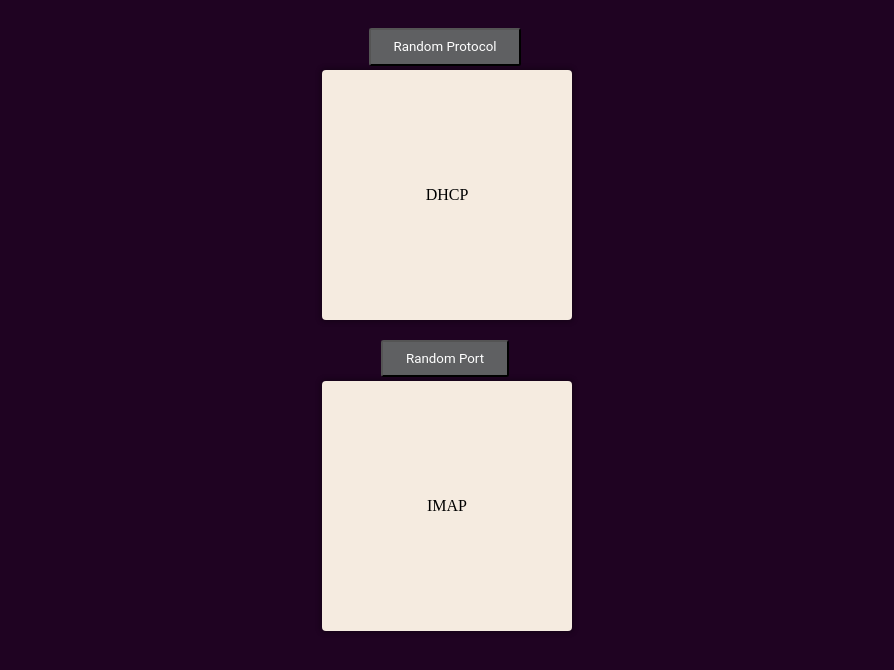
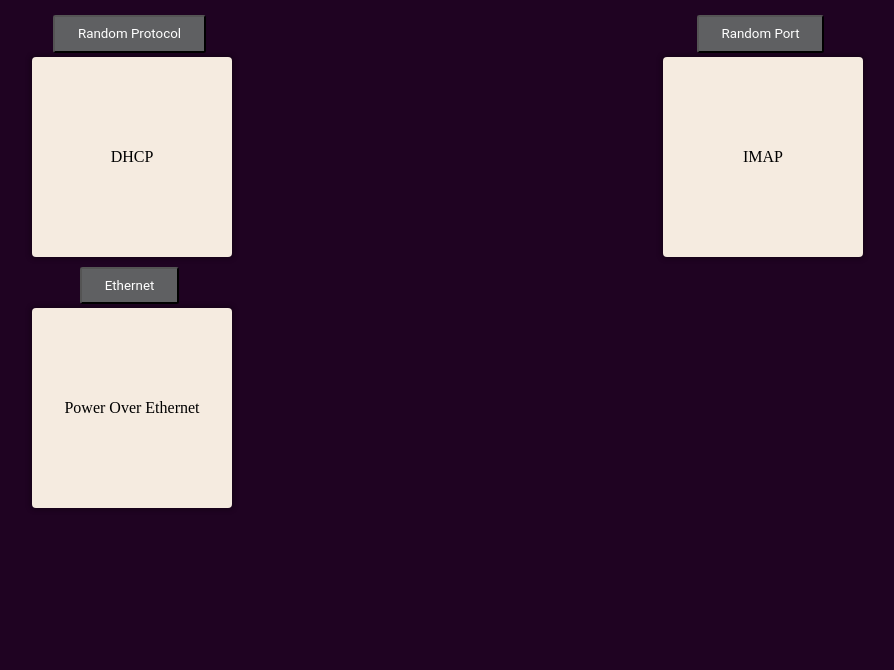
Before and after one commit to ndrdul/port-flashcards, a React (Create React App) app: page / in a window 1280 px wide. Shown: the top 670 px of the page, without its empty margins (193-1087 px from the left). Built offline with nearby package versions, Linux system fonts and the light colour scheme.

Commit message:
new data

```diff
--- a/src/App.js
+++ b/src/App.js
@@ -3,6 +3,7 @@ import "./app.css";
 
 import SAMPLE_FLASHCARDS from "./data/portData";
 import portInfoData from "./data/portInfo";
+import protocolsData from './data/protocols';
 
 import Card from "./components/Card";
 
@@ -16,6 +17,9 @@ const App = () => {
       <div className="grid-item">
         <Card data={SAMPLE_FLASHCARDS} buttonTitle={"Random Port"} />
       </div>
+      <div className="grid-item">
+        <Card data={protocolsData} buttonTitle={"Ethernet"} />
+      </div>
     </div>
   );
 };
--- a/src/app.css
+++ b/src/app.css
@@ -11,8 +11,8 @@ body {
   box-shadow: 0 0 5px 2px rgba(0, 0, 0, 0.3);
   background-color: #f5ebe0;
   transform-style: preserve-3d;
-  height: 250px;
-  width: 250px;
+  height: 200px;
+  width: 200px;
   transition: 150ms;
   transform: perspective(1000px) rotateY(var(--rotate-y, 0));
 }
@@ -54,14 +54,14 @@ body {
 .grid-container {
   display: grid;
   /* grid-template-columns: auto auto auto; */
-  grid-template-columns: repeat(1, 1fr);
-  padding: 10px;
-  column-gap: 10px;
+  grid-template-columns: repeat(2, 1fr);
+  padding: 2px;
+  column-gap: 2px;
 }
 
 .grid-item {
   /* border: 1px solid #f5ebe0; */
-  padding: 10px;
+  padding: 5px;
   text-align: center;
   /* background-color: rgba(255, 255, 255, 0.8); */
   display: flex;
--- /dev/null
+++ b/src/data/protocols.js
@@ -0,0 +1,31 @@
+const protocolsData = [
+    {
+      id: 1,
+      question: "Link Aggregation",
+      answer: "802.3ad",
+    },
+    {
+      id: 2,
+      question: "Power Over Ethernet",
+      answer: "802.3af 802.3at",
+    },
+    {
+      id: 3,
+      question: "User Authentication",
+      answer: "802.1x",
+    },
+    {
+      id: 4,
+      question: "Spanning Treet Protocol",
+      answer: "802.1D",
+    },
+    {
+      id: 5,
+      question: "VLAN Trunking",
+      answer: "802.1q",
+    },
+
+
+  ];
+
+  export default protocolsData;
```
